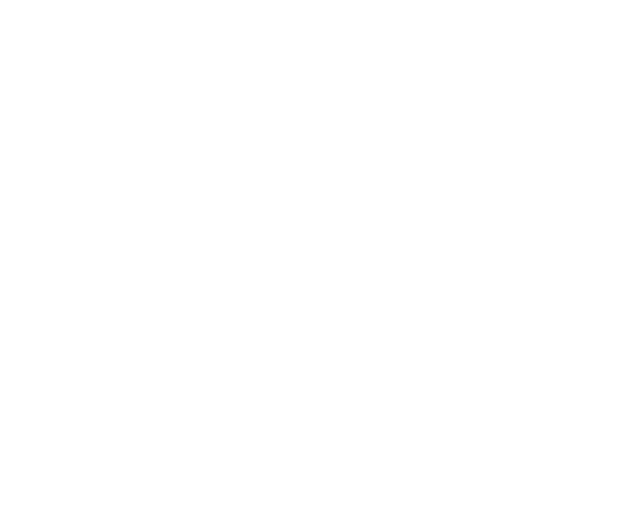
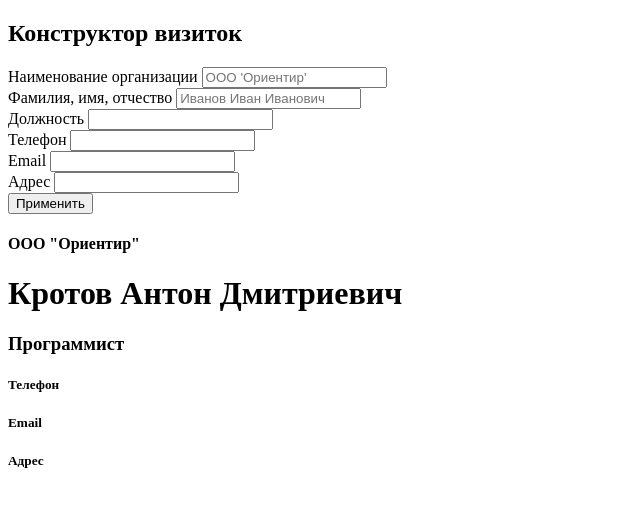
Before and after one commit to atnott/hw-labs, a plain HTML site: page web-client/04_card_maker/index.html in a window 1280 px wide. Shown: the whole page, without its empty margins (0-640 px from the left). Drawn offline with Linux system fonts and the light colour scheme.

Commit message:
feat: create HTML structure with form and preview card

```diff
--- a/web-client/04_card_maker/index.html
+++ b/web-client/04_card_maker/index.html
@@ -6,6 +6,55 @@
     <title>Document</title>
 </head>
 <body>
+    <div class="container">
+        <div class="left-part">
+            <h2>Конструктор визиток</h2>
+
+            <div>
+                <label>Наименование организации</label>
+                <input placeholder="ООО 'Ориентир'" id="org">
+            </div>
+
+            <div>
+                <label>Фамилия, имя, отчество</label>
+                <input placeholder="Иванов Иван Иванович" id="fio">
+            </div>
+
+            <div>
+                <label>Должность</label>
+                <input placeholder="" id="position">
+            </div>
+
+            <div>
+                <label>Телефон</label>
+                <input placeholder="" id="phone">
+            </div>
+
+            <div>
+                <label>Email</label>
+                <input placeholder="" id="email">
+            </div>
+
+            <div>
+                <label>Адрес</label>
+                <input placeholder="" id="address">
+            </div>
+
+            <button id="apply">Применить</button>
+        </div>
+
+        <div class="preview-part">
+            <div class="card">
+                <h4 id="card-org">ООО "Ориентир"</h4>
+                <h1 id="card-fio">Кротов Антон Дмитриевич</h1>
+                <h3 id="card-position">Программист</h3>
+                <h5 id="card-phone">Телефон</h5>
+                <h5 id="card-email">Email</h5>
+                <h5 id="card-address">Адрес</h5>
+            </div>
+        </div>
+
+    </div>
 
     <script src="script.js"></script>
 </body>
```
